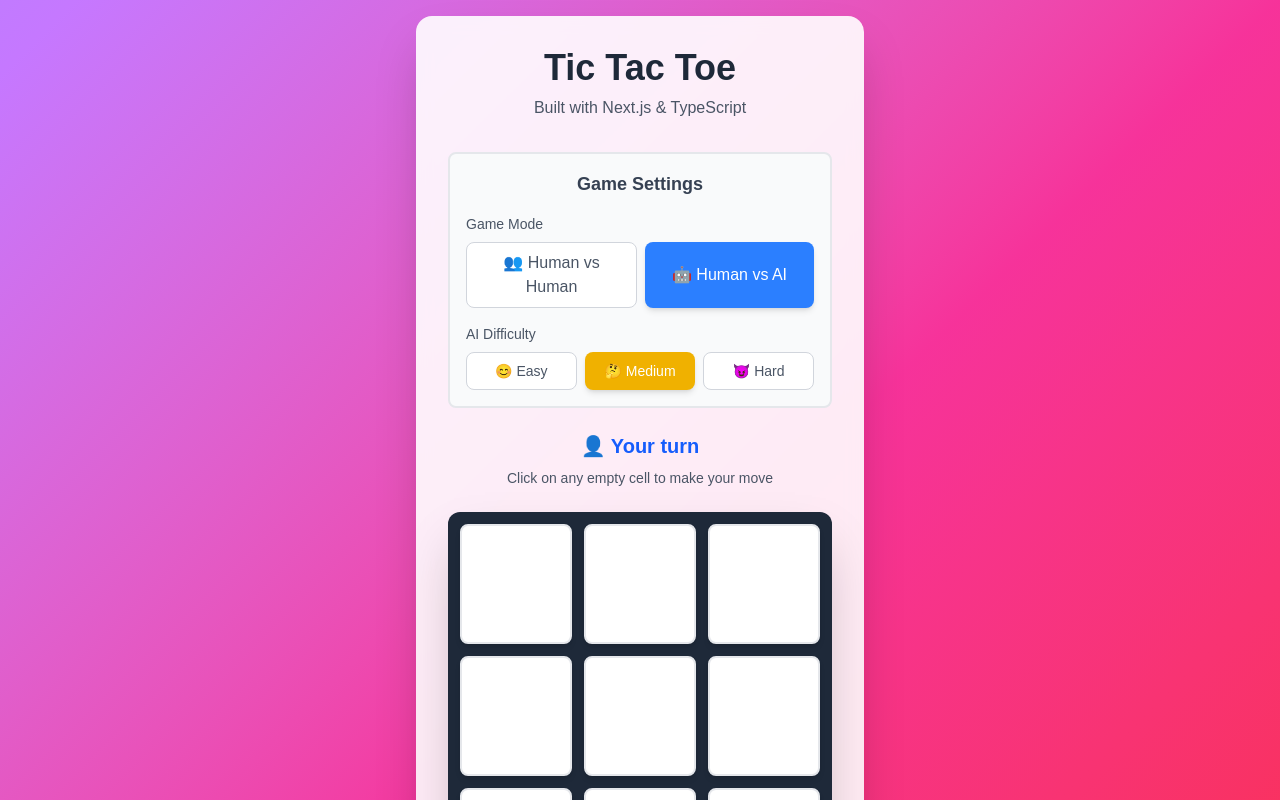
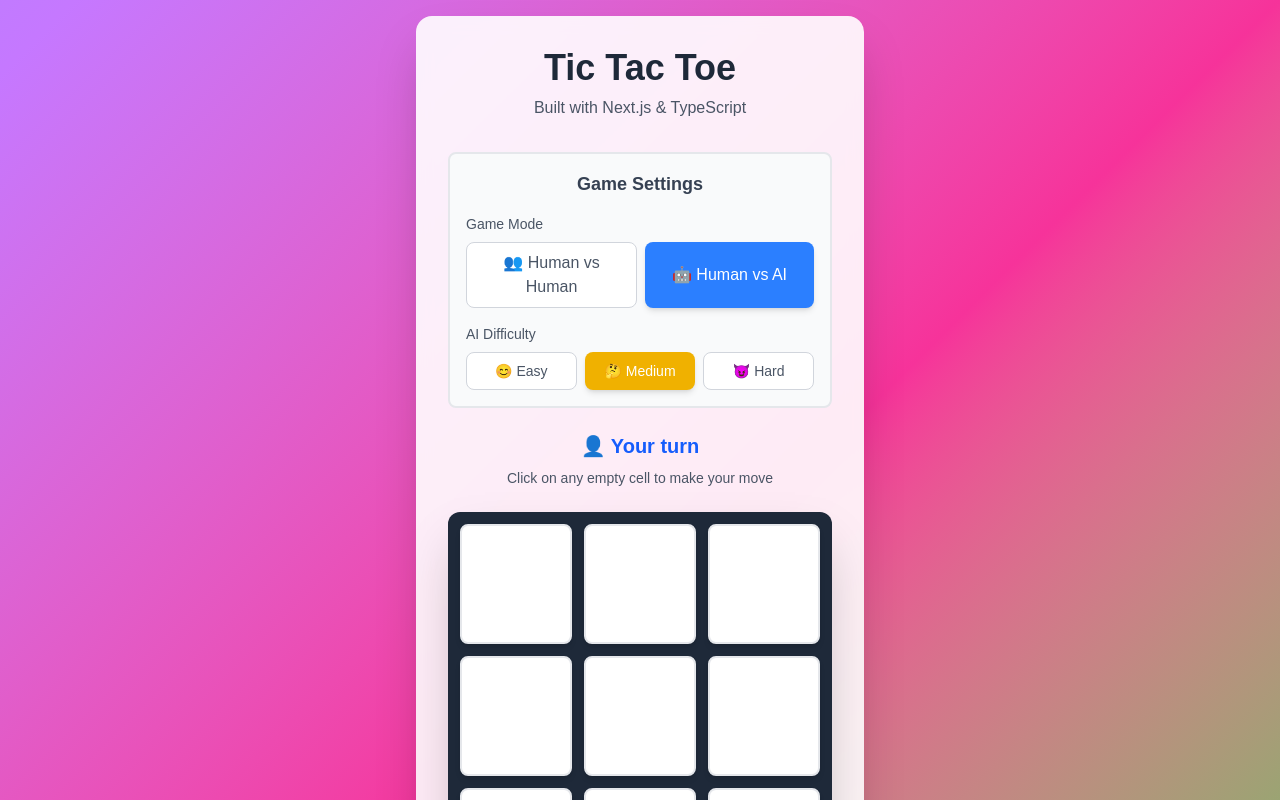
Before and after one commit to manoharleadrat/tictactoe, a Next.js app: page / in a window 1280 px wide. Shown: the top 800 px of the page. Built offline with nearby package versions, Linux system fonts and the light colour scheme.

Commit message:
background change

```diff
--- a/src/app/page.tsx
+++ b/src/app/page.tsx
@@ -108,7 +108,7 @@ export default function Home() {
   };
 
   return (
-    <main className="min-h-screen bg-linear-to-br from-purple-400 via-pink-500 to-red-500 flex items-center justify-center p-4">
+    <main className="min-h-screen bg-linear-to-br from-purple-400 via-pink-500 to-green-500 flex items-center justify-center p-4">
       <div className="bg-white/90 backdrop-blur-sm rounded-2xl shadow-2xl p-6 md:p-8 max-w-md w-full">
         {/* Header */}
         <div className="text-center mb-8">
```
